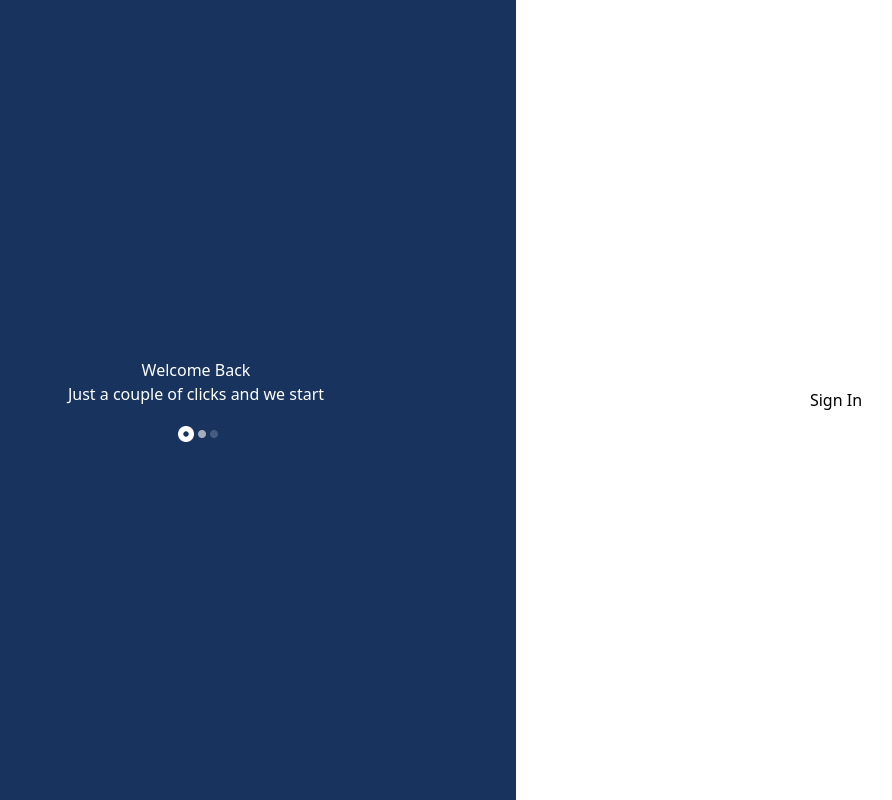
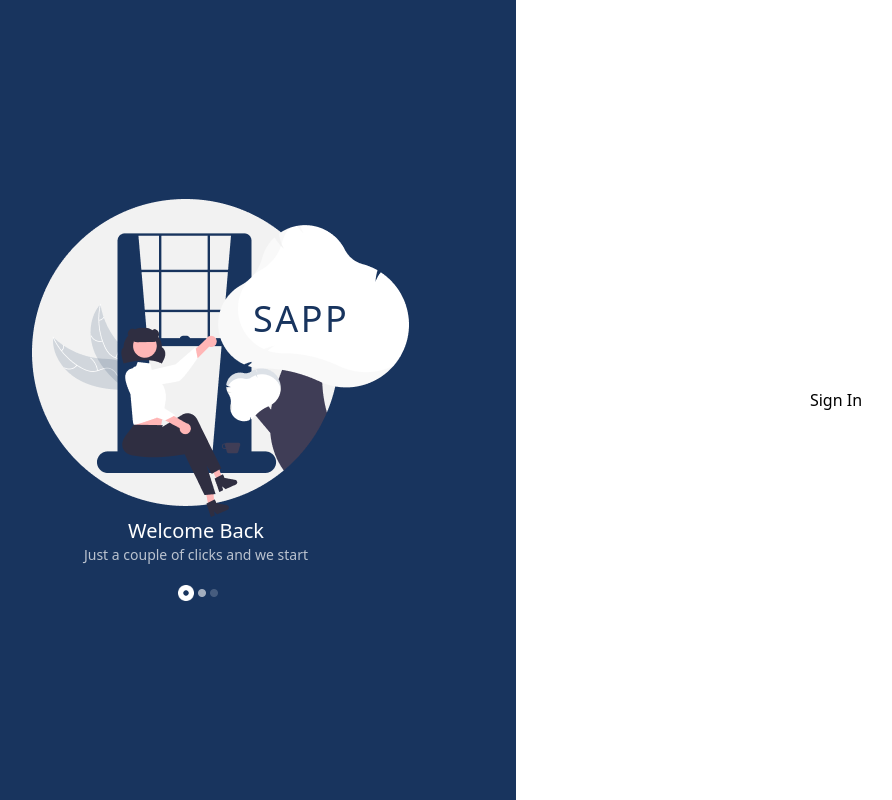
Before and after one commit to Bentike/nuxt-test-app, a Nuxt app: page / in a window 1280 px wide. Shown: the whole page, without its empty margins (124-1016 px from the left). Built offline with nearby package versions, Linux system fonts and the light colour scheme.

Commit message:
added Logo component

```diff
--- /dev/null
+++ b/components/Logo.vue
@@ -0,0 +1,15 @@
+<template>
+    <div class="flex justify-end relative">
+        <h1 class="absolute lg:top-[100px] lg:right-[60px] sm:right-[40px] sm:top-[50px]
+           text-4xl tracking-wide text-myBlue">
+            SAPP
+        </h1>
+        <img src="~/assets/images/logo.png" />
+    </div>
+</template>
+
+<script>
+  export default {
+     name: "Logo"
+  }
+</script>
--- a/components/SignIn.vue
+++ b/components/SignIn.vue
@@ -1,11 +1,12 @@
 <template>
     <div class="w-full flex h-screen">
         <div class="w-1/2 bg-myBlue h-screen flex items-center justify-center">
-             <div class="w-4/6 text-center m-auto">
-                 <h1 class="text-white">Welcome Back</h1>
-                 <p class="text-white">Just a couple of clicks and we start</p>
+            <div class="w-4/6 text-center m-auto">
+                 <Logo/>
+                 <h1 class="text-white text-xl">Welcome Back</h1>
+                 <p class="text-white text-sm opacity-70">Just a couple of clicks and we start</p>
                  <Bar/>
-             </div>
+            </div>
         </div>
         <div class="w-1/2 bg-white  h-screen flex items-center justify-center">
              <div class="w-4/6 text-center m-auto">
--- a/tailwind.config.js
+++ b/tailwind.config.js
@@ -13,6 +13,9 @@ module.exports = {
        "myGray": "#939393",
        "white": "#fff"
     },
+    letterSpacing: {
+       wide: '2.5px',
+    },
     extend: {},
   },
   plugins: [],
```
Also changed, not shown: assets/images/logo.png (added).
